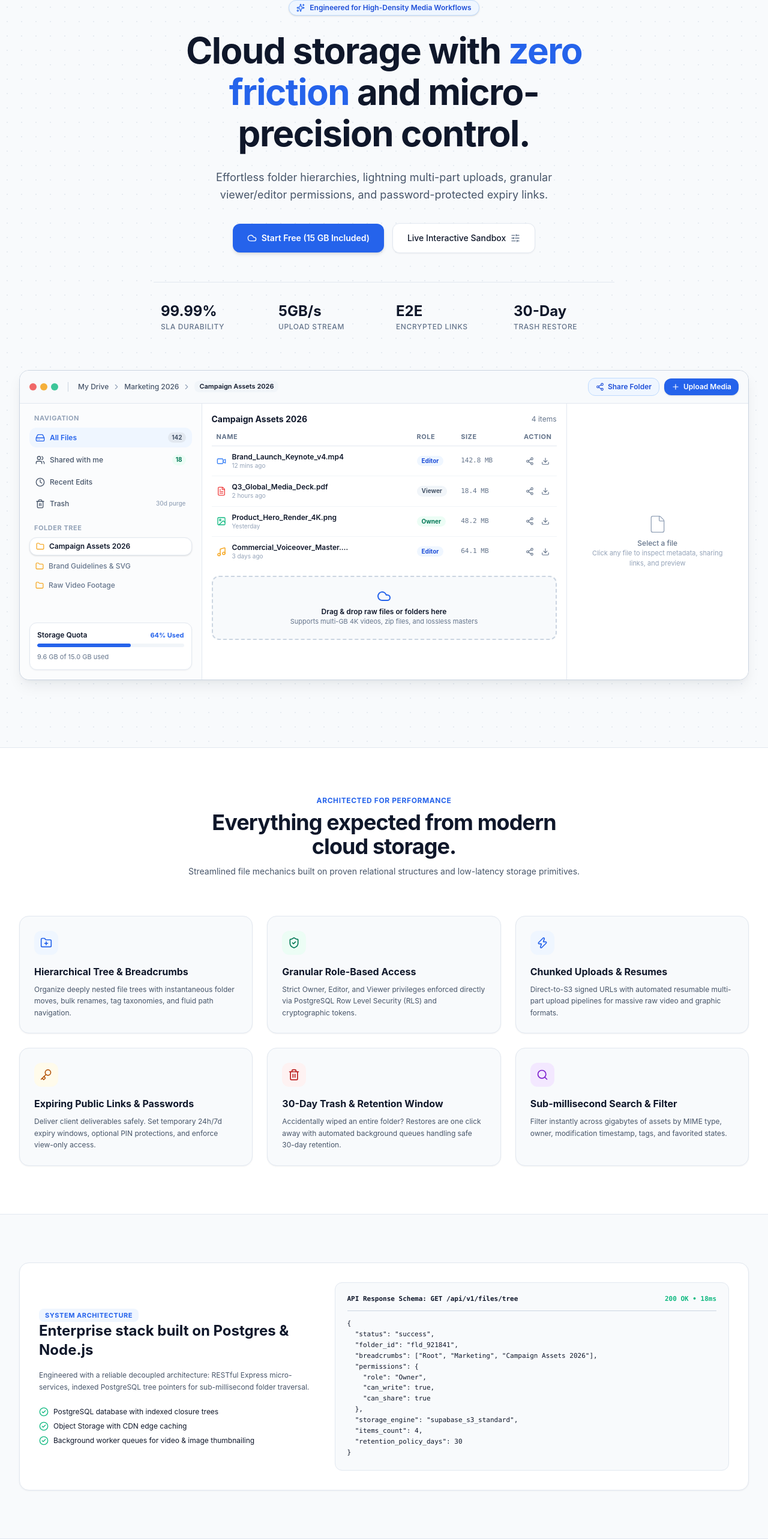
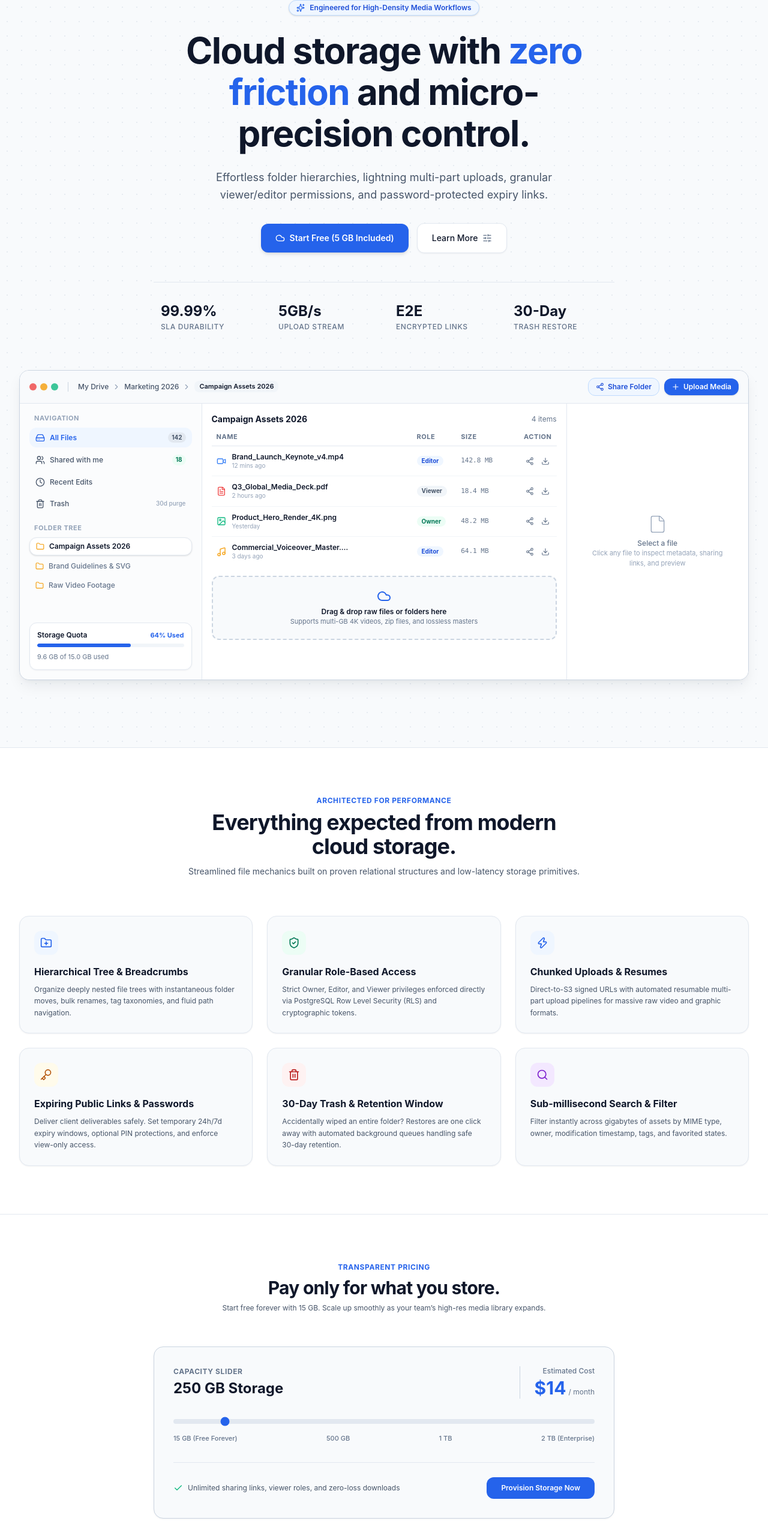
Before and after one commit to Bluewick/cloud-storage-frontend, a React (Vite) app: page / in a window 1280 px wide. Shown: the part 194-2760 px from the top of the page at 60% size. Built offline with nearby package versions, Linux system fonts and the light colour scheme; no server answers.

Commit message:
feat: add interactive landing page with mock file system UI and feature showcase

```diff
--- a/src/pages/Landing.jsx
+++ b/src/pages/Landing.jsx
@@ -36,7 +36,7 @@
   ExternalLink,
   X
 } from 'lucide-react';
-import { useNavigate } from 'react-router-dom';
+import { Link, useNavigate } from 'react-router-dom';
 import PublicHeader from '../components/PublicHeader';
 
 export default function Landing() {
@@ -146,16 +146,18 @@
 
             {/* CTA Group */}
             <div className="mt-8 flex flex-col sm:flex-row items-center justify-center gap-3.5">
-              <button className="w-full sm:w-auto px-6 py-3.5 rounded-lg bg-[#2563EB] hover:bg-[#1D4ED8] text-white font-semibold text-sm shadow-md transition-all flex items-center justify-center gap-2">
+              <Link to="/signup">
+
+              <button className="w-full cursor-pointer sm:w-auto px-6 py-3.5 rounded-lg bg-[#2563EB] hover:bg-[#1D4ED8] text-white font-semibold text-sm shadow-md transition-all flex items-center justify-center gap-2">
                 <Cloud className="w-4 h-4" />
-                <span>Start Free (15 GB Included)</span>
+                <span>Start Free (5 GB Included)</span>
               </button>
-
+              </Link>
               <a
                 href="#demo"
                 className="w-full sm:w-auto px-6 py-3.5 rounded-lg bg-white hover:bg-[#F1F5F9] text-[#0F172A] border border-[#E2E8F0] font-medium text-sm shadow-level-1 transition-all flex items-center justify-center gap-2"
               >
-                <span>Live Interactive Sandbox</span>
+                <span>Learn More</span>
                 <SlidersHorizontal className="w-4 h-4 text-[#64748B]" />
               </a>
             </div>
@@ -664,65 +666,7 @@
         </div>
       </section>
 
-      {/* -------------------- Tech Architecture Breakdown -------------------- */}
-      <section id="security" className="py-20 bg-[#F8FAFC] border-t border-[#E2E8F0]">
-        <div className="max-w-7xl mx-auto px-4 sm:px-6 lg:px-8">
-          <div className="bg-white rounded-xl border border-[#E2E8F0] p-8 shadow-level-1">
-            <div className="grid grid-cols-1 lg:grid-cols-12 gap-8 items-center">
 
-              <div className="lg:col-span-5 space-y-4">
-                <span className="text-[11px] font-bold uppercase tracking-wider text-[#2563EB] bg-[#EFF6FF] px-2.5 py-1 rounded">
-                  System Architecture
-                </span>
-                <h3 className="text-2xl font-bold text-[#0F172A]">
-                  Enterprise stack built on Postgres & Node.js
-                </h3>
-                <p className="text-xs text-[#475569] leading-relaxed">
-                  Engineered with a reliable decoupled architecture: RESTful Express micro-services, indexed PostgreSQL tree pointers for sub-millisecond folder traversal.
-                </p>
-
-                <div className="space-y-2 pt-2 text-xs">
-                  <div className="flex items-center gap-2 text-[#0F172A]">
-                    <CheckCircle2 className="w-4 h-4 text-[#10B981]" />
-                    <span>PostgreSQL database with indexed closure trees</span>
-                  </div>
-                  <div className="flex items-center gap-2 text-[#0F172A]">
-                    <CheckCircle2 className="w-4 h-4 text-[#10B981]" />
-                    <span>Object Storage with CDN edge caching</span>
-                  </div>
-                  <div className="flex items-center gap-2 text-[#0F172A]">
-                    <CheckCircle2 className="w-4 h-4 text-[#10B981]" />
-                    <span>Background worker queues for video & image thumbnailing</span>
-                  </div>
-                </div>
-              </div>
-
-              <div className="lg:col-span-7 bg-[#F8FAFC] rounded-lg border border-[#E2E8F0] p-5 font-mono text-xs text-[#475569]">
-                <div className="flex items-center justify-between pb-3 mb-3 border-b border-[#CBD5E1] text-[11px]">
-                  <span className="font-semibold text-[#0F172A]">API Response Schema: GET /api/v1/files/tree</span>
-                  <span className="text-[#10B981] font-bold">200 OK • 18ms</span>
-                </div>
-                <pre className="text-[11px] leading-relaxed overflow-x-auto text-[#0F172A]">
-{`{
-  "status": "success",
-  "folder_id": "fld_921841",
-  "breadcrumbs": ["Root", "Marketing", "Campaign Assets 2026"],
-  "permissions": {
-    "role": "Owner",
-    "can_write": true,
-    "can_share": true
-  },
-  "storage_engine": "supabase_s3_standard",
-  "items_count": 4,
-  "retention_policy_days": 30
-}`}
-                </pre>
-              </div>
-
-            </div>
-          </div>
-        </div>
-      </section>
 
       {/* -------------------- Interactive Storage & Pricing Calculator -------------------- */}
       <section id="pricing" className="py-20 bg-white border-t border-[#E2E8F0]">
```
